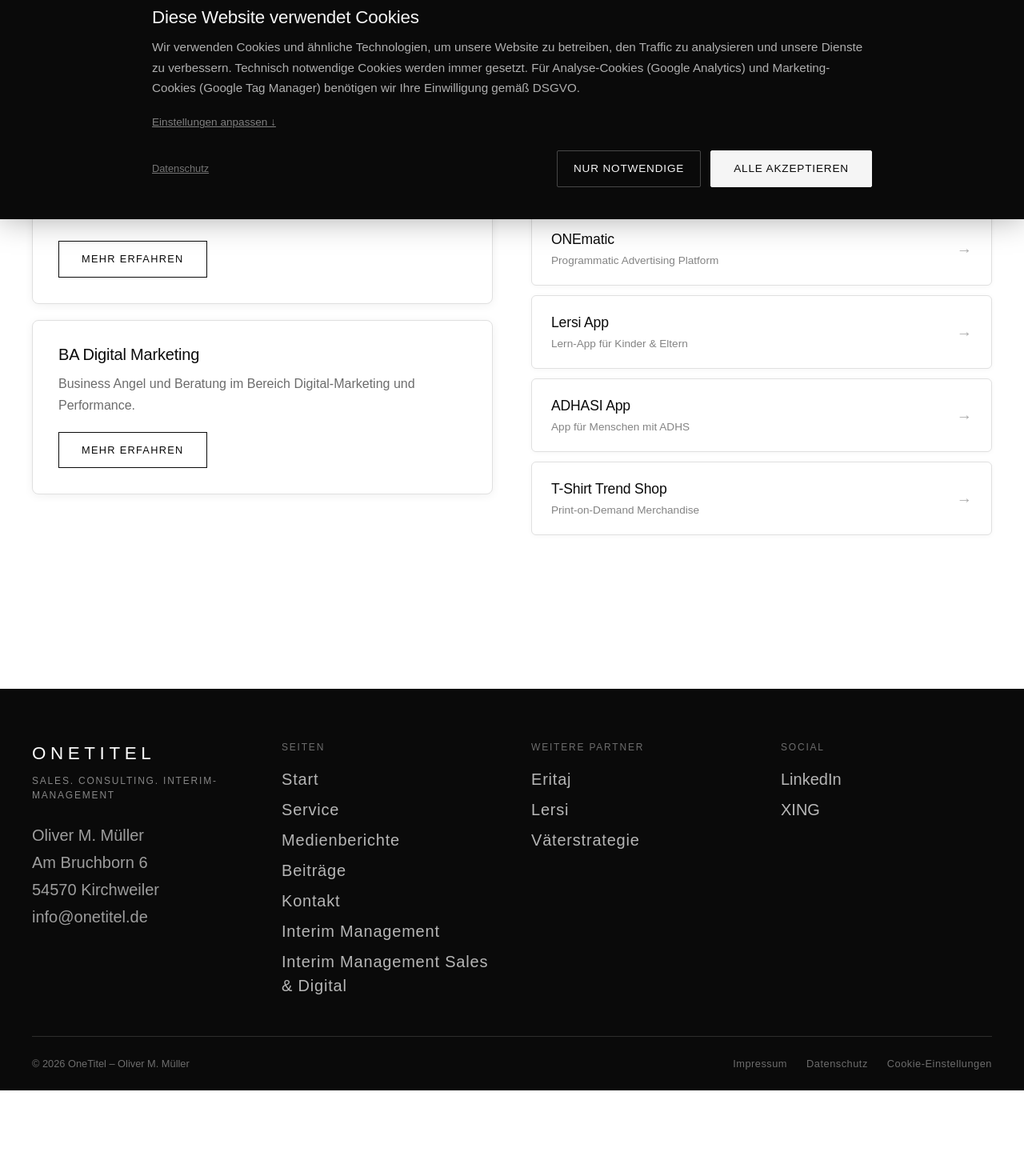
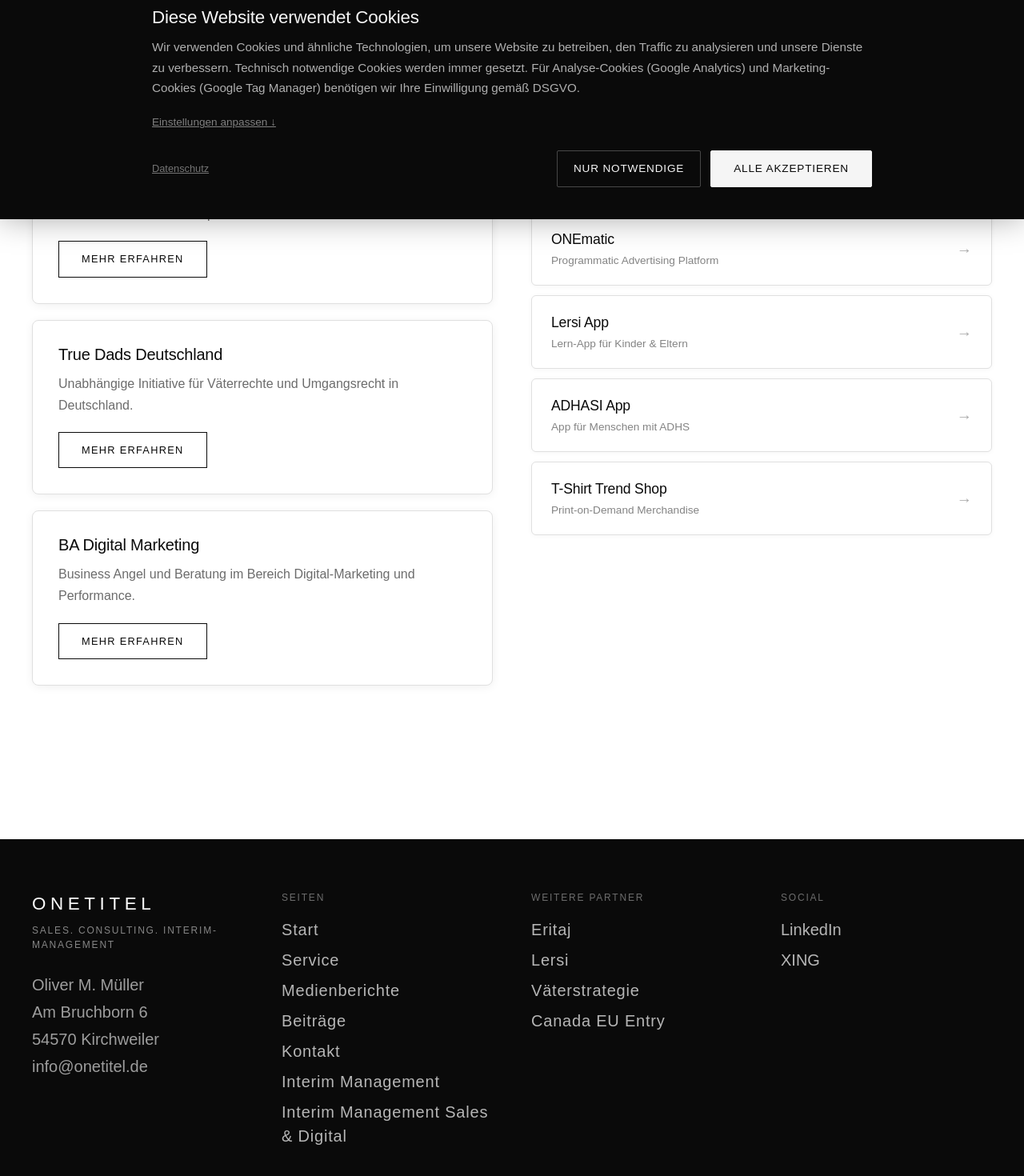
Before and after one commit to OMueller-1976/onetitel, a Next.js app: page /initiativen in a window 1280 px wide. Shown: the part 526-1996 px from the top of the page at 80% size. Before the commit the page ends 1889 px from the top, so only its background shows below. Built offline with nearby package versions, Linux system fonts and the light colour scheme.

Commit message:
Canada EU Entry als Partner-Link im Footer und bei Initiativen ergänzt

```diff
--- a/app/initiativen/page.tsx
+++ b/app/initiativen/page.tsx
@@ -2,9 +2,9 @@
 import Link from "next/link";
 
 export const metadata: Metadata = {
-  title: "Initiativen & Ventures – ERITAJ, Lersi, True Dads, BA Digital Marketing",
+  title: "Initiativen & Ventures – Canada EU Entry, ERITAJ, Lersi, True Dads",
   description:
-    "Initiativen und Ventures von Oliver M. Müller: ERITAJ (Erbrecht), Lersi App, ONEmatic, ADHASI, True Dads Deutschland und BA Digital Marketing.",
+    "Initiativen und Ventures von Oliver M. Müller: Canada EU Entry, ERITAJ (Erbrecht), Lersi App, ONEmatic, ADHASI, True Dads Deutschland und BA Digital Marketing.",
   alternates: { canonical: "https://www.onetitel.de/initiativen" },
   openGraph: {
     url: "https://www.onetitel.de/initiativen",
@@ -13,6 +13,11 @@
 };
 
 const initiativen = [
+  {
+    href: "https://www.canadaeuentry.com",
+    title: "Canada EU Entry",
+    description: "Markteintritts-Beratung für kanadische B2B-Unternehmen in Deutschland und der Europäischen Union.",
+  },
   {
     href: "/initiativen/true-dads",
     title: "True Dads Deutschland",
@@ -155,7 +160,13 @@
                   >
                     {item.description}
                   </p>
-                  <Link href={item.href} className="btn-outline">
+                  <Link
+                    href={item.href}
+                    className="btn-outline"
+                    {...(item.href.startsWith("http")
+                      ? { target: "_blank", rel: "noopener noreferrer" }
+                      : {})}
+                  >
                     Mehr erfahren
                   </Link>
                 </div>
--- a/components/Footer.tsx
+++ b/components/Footer.tsx
@@ -118,6 +118,7 @@
                 { href: "https://www.eritaj.de", label: "Eritaj" },
                 { href: "https://www.lersi.de", label: "Lersi" },
                 { href: "https://www.vaeterstrategie.de", label: "Väterstrategie" },
+                { href: "https://www.canadaeuentry.com", label: "Canada EU Entry" },
               ].map((l) => (
                 <li key={l.href}>
                   <a
```
